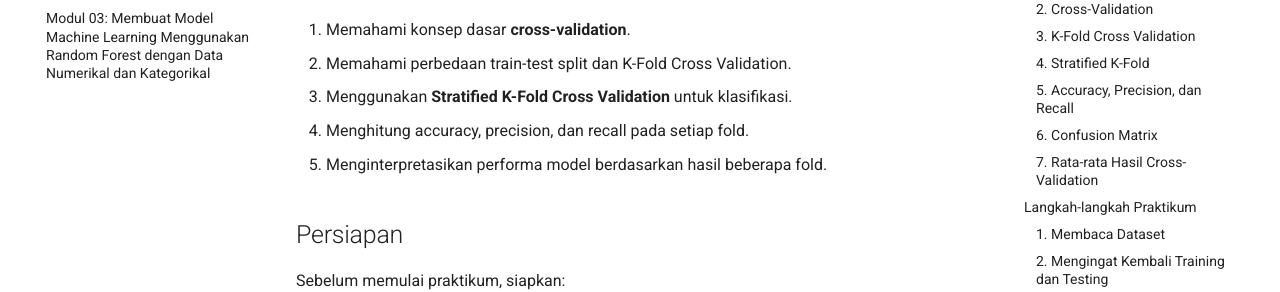
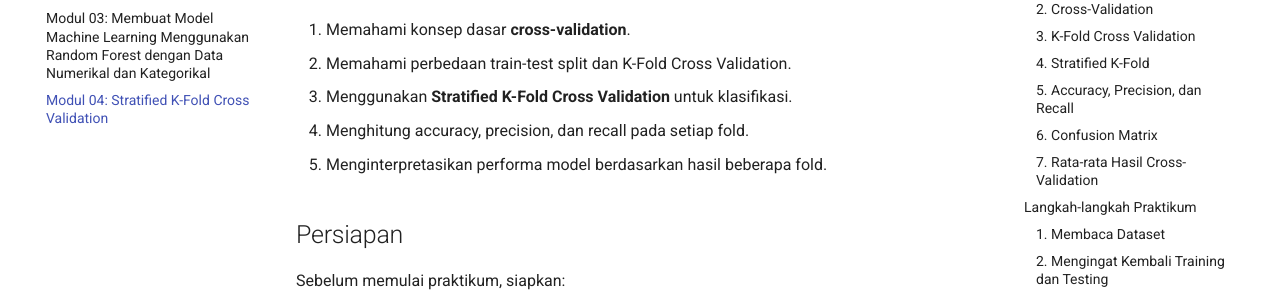
Before and after one commit to hysun7/modul-ai, an MkDocs documentation site: the page built from docs/modul04.md, in a window 1280 px wide. Shown: the part 255-547 px from the top of the page. Built offline with MkDocs 1.6.1 and Material for MkDocs 9.7.7, drawn with Linux system fonts in a browser that asks for light colours.

Commit message:
Update mkdocs.yml

```diff
--- a/mkdocs.yml
+++ b/mkdocs.yml
@@ -50,7 +50,7 @@ nav:
   - "Modul 01: Google Colab dan Membaca Data": modul01.md
   - "Modul 02: Membuat Model Machine Learning Menggunakan Random Forest": modul02.md
   - "Modul 03: Membuat Model Machine Learning Menggunakan Random Forest dengan Data Numerikal dan Kategorikal": modul03.md
-  #- "Modul 04: Stratified K-Fold Cross Validation": modul04.md
+  - "Modul 04: Stratified K-Fold Cross Validation": modul04.md
   #- "Modul 05: Stratified K-Fold Cross Validation dengan K-Nearest Neighbors (KNN)": modul05.md
   #- "Modul 06: Stratified K-Fold Cross Validation dengan Support Vector Machine (SVM)": modul06.md
   #- "Modul 07: Stratified K-Fold Cross Validation dengan Neural Network (MLP)": modul07.md
```
